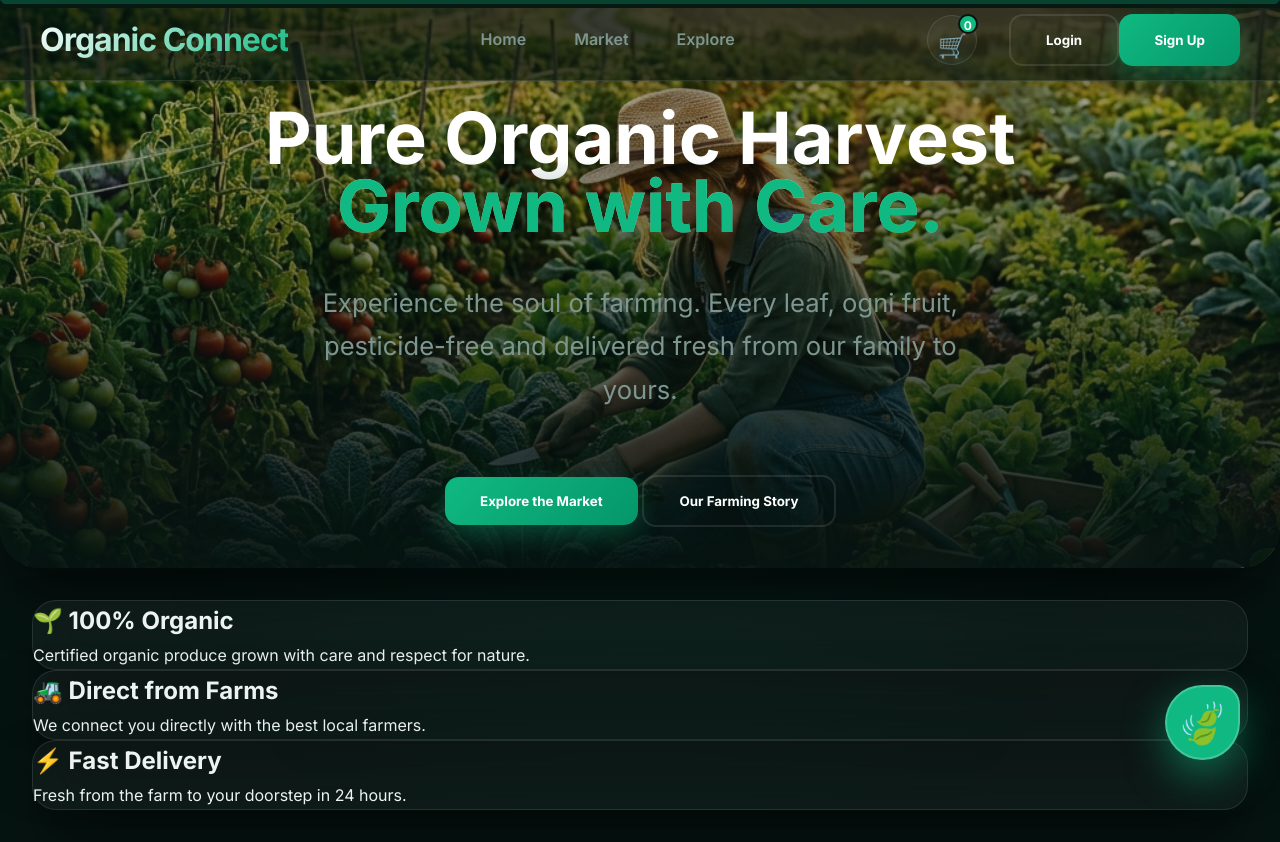
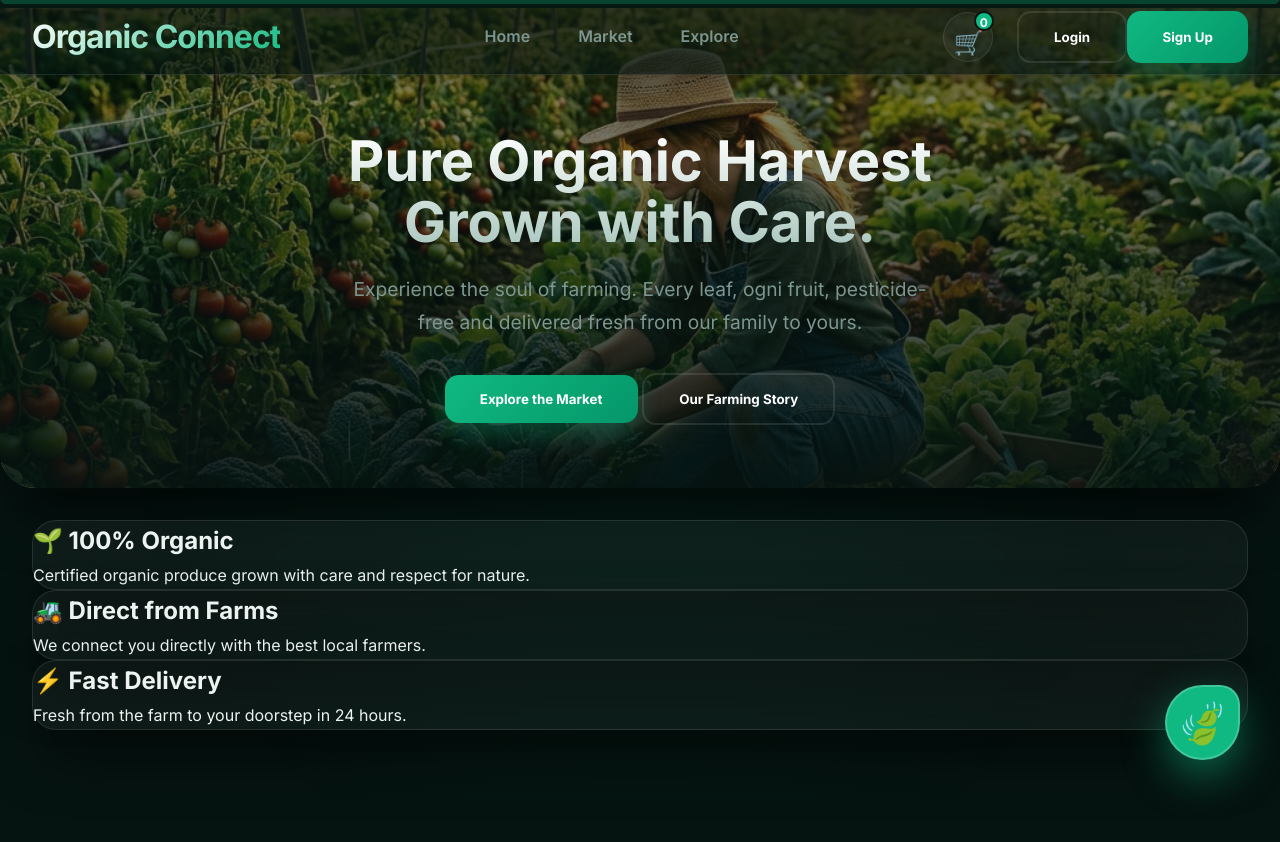
Before and after one commit to ram399613/organic-farming, a website: page public/index.html in a window 1280 px wide. After the commit the page ends 800 px from the top, so only its background shows below. Drawn offline with Linux system fonts and the light colour scheme.

Commit message:
Complete redesign for a compact UI and faster content visibility

```diff
--- a/public/css/style.css
+++ b/public/css/style.css
@@ -59,9 +59,9 @@ body::before {
 
 
 .nav-container {
-    max-width: 1400px; margin: 0 auto; display: flex; justify-content: space-between; align-items: center; padding: 0.8rem 2.5rem;
+    max-width: 1400px; margin: 0 auto; display: flex; justify-content: space-between; align-items: center; padding: 0.6rem 2rem;
 }
-.nav-actions { display: flex; align-items: center; gap: 2rem; flex-shrink: 0; }
+.nav-actions { display: flex; align-items: center; gap: 1.5rem; flex-shrink: 0; }
 #auth-links { display: flex; align-items: center; gap: 1.5rem; }
 #user-name { font-weight: 700; color: #10b981; font-size: 0.95rem; white-space: nowrap; }
 
@@ -129,40 +129,32 @@ main { padding-top: 0; } /* Removed global padding */
 .view.active { display: block; opacity: 1; pointer-events: all; }
 
 
-/* Immersive Hero Section */
+/* Optimized Content-First Hero */
 .hero {
-    min-height: 70vh; /* Reduced from 85vh to minimize extra space */
+    min-height: 480px; /* Base for desktop */
+    padding: 120px 2rem 60px;
     display: flex; align-items: center; justify-content: center; text-align: center;
-    position: relative; overflow: hidden; margin: 0; border-radius: 0 0 40px 40px;
-    padding-top: 40px;
-
-    /* Use the generated cinematic backdrop */
+    position: relative; overflow: hidden; margin: 0; border-radius: 0 0 35px 35px;
     background: url('../hero-bg.png') center/cover no-repeat;
     box-shadow: var(--shadow-premium);
 }
 
 .hero-overlay {
     position: absolute; inset: 0;
-    background: linear-gradient(to bottom, rgba(6, 20, 17, 0.2) 0%, rgba(6, 20, 17, 0.95) 100%);
+    background: linear-gradient(to bottom, rgba(6, 20, 17, 0.4) 0%, rgba(6, 20, 17, 0.9) 100%);
     z-index: 1;
 }
 .hero-text {
-    position: relative; z-index: 2; max-width: 1000px; padding: 3rem 2rem 2rem; /* Reduced from 6rem */
-    transform: perspective(1000px) rotateX(var(--my)) rotateY(var(--mx));
-    transition: transform 0.1s ease-out;
+    position: relative; z-index: 2; max-width: 900px;
 }
 .hero-text h1 {
-    font-size: clamp(3rem, 7vw, 4.5rem); /* Normalized for safety on small viewports */
-    font-weight: 950; line-height: 0.95; margin-bottom: 2.5rem;
-
-
-    background: linear-gradient(to bottom, #fff 40%, #87a098);
+    font-size: clamp(2.2rem, 5vw, 3.5rem);
+    font-weight: 900; line-height: 1.1; margin-bottom: 1.2rem;
+    background: linear-gradient(to bottom, #fff, #a7c5bc);
     background-clip: text; -webkit-background-clip: text;
     color: transparent; -webkit-text-fill-color: transparent;
-    filter: drop-shadow(0 10px 20px rgba(0,0,0,0.3));
 }
-.hero-text .highlight { color: #10b981; -webkit-text-fill-color: #10b981; }
-.hero-text p { font-size: 1.6rem; color: var(--text-muted); margin-bottom: 4rem; max-width: 700px; margin-inline: auto; }
+.hero-text p { font-size: 1.2rem; color: var(--text-muted); margin-bottom: 2.2rem; max-width: 600px; margin-inline: auto; }
 
 /* Glass Components */
 .glass {
@@ -178,8 +170,9 @@ main { padding-top: 0; } /* Removed global padding */
 }
 
 /* Sowing / Sprout Animations */
-.reveal { opacity: 0; transform: scale(0.9) translateY(40px); transition: var(--transition-organic); }
-.reveal.active { opacity: 1; transform: scale(1) translateY(0); }
+/* Transitions and Spacing */
+.reveal { opacity: 0; transform: translateY(20px); transition: var(--transition-organic); }
+.reveal.active { opacity: 1; transform: translateY(0); }
 
 /* Decorative Background Particles */
 .leaf-particle {
```
